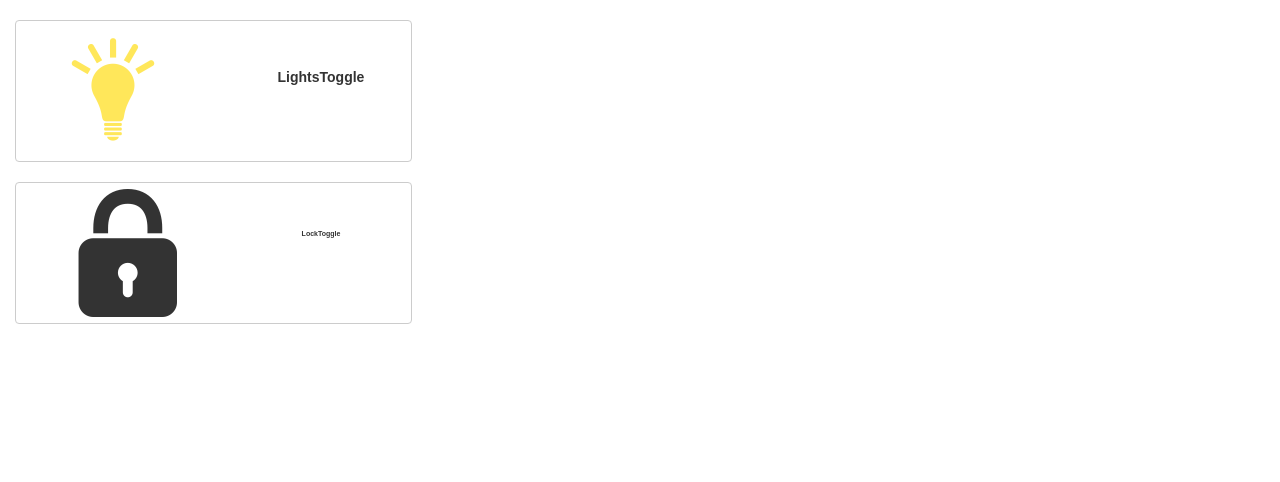
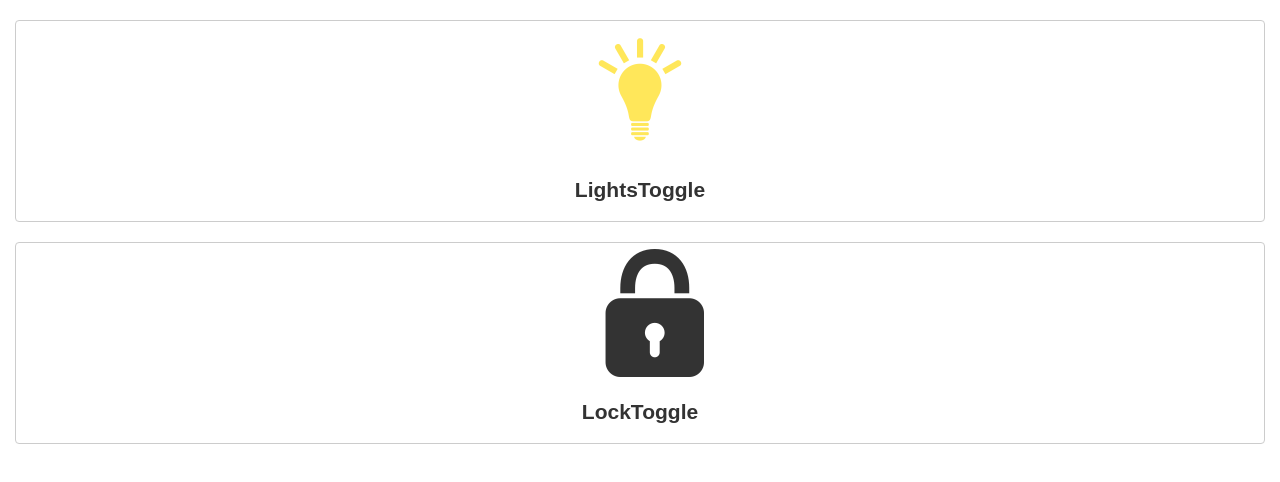
Before and after one commit to EhabNasr/Dummy-SmartHome, a plain HTML site: page index.html in a window 1280 px wide. Drawn offline with nearby package versions, Linux system fonts and the light colour scheme.

Commit message:
better interface

```diff
--- a/index.html
+++ b/index.html
@@ -22,16 +22,14 @@
         <br>
         <div class="form-group">
             <div class="row">
-                <div class="col-xs-4">
+                <div class="col-xs-12">
                     <button type="button" class="btn btn-default btn-block" onclick="lightsToggle()">
                         <div class="row">
-                            <div class="col-xs-6">
+                            <div class="col-xs-12">
                                 <img src="css/file-light-bulb-yellow-icon-svg-2.png" width="128" height="128">
-                            </div>
-                            <div class="row">
                                 <br>
                                 <br>
-                                <p style="font-size:100%; font-family:sans-serif;"> <b>LightsToggle</b></p>
+                                <p style="font-size:150%; font-family:sans-serif;"> <b>LightsToggle</b></p>
                             </div>
                         </div>
                     </button>
@@ -39,16 +37,14 @@
             </div>
             <br>
             <div class="row">
-                <div class="col-xs-4">
+                <div class="col-xs-12">
                     <button type="button" class="btn btn-default btn-block" onclick="lockDoor()">
                         <div class="row">
-                            <div class="col-xs-6">
+                            <div class="col-xs-12">
                                 <img src="css/lock-icon--12.png" width="128" height="128">
-                            </div>
-                            <div class="row">
                                 <br>
                                 <br>
-                                <p style="font-size:50%; font-family:sans-serif;"> <b>LockToggle</b></p>
+                                <p style="font-size:150%; font-family:sans-serif;"> <b>LockToggle</b></p>
                             </div>
                         </div>
                     </button>
```
